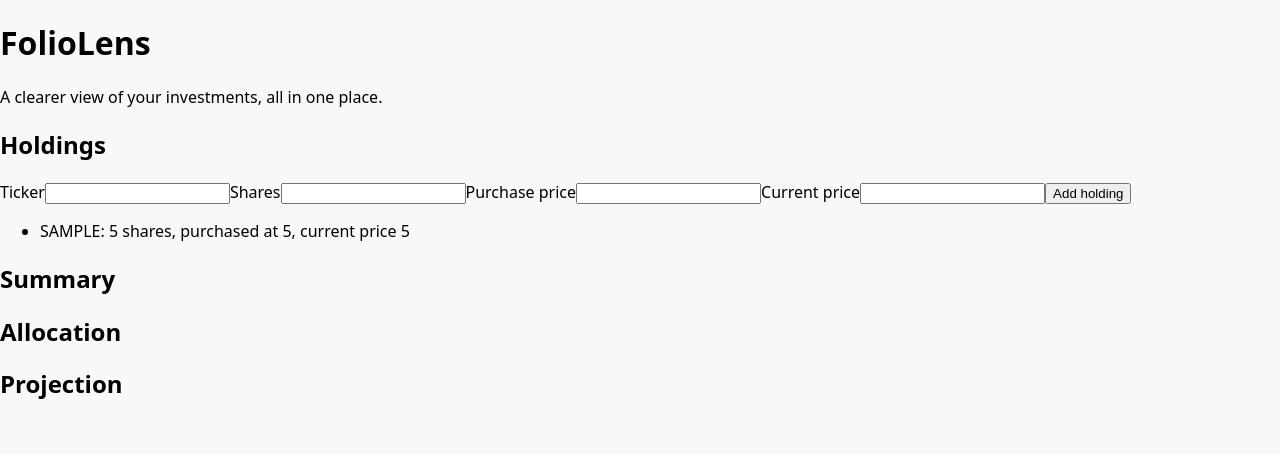
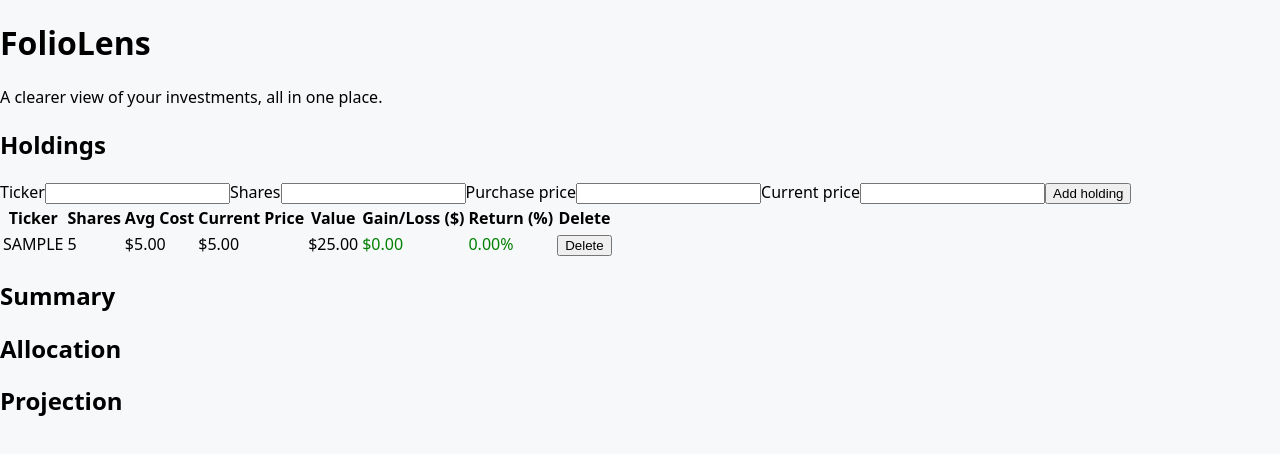
Before and after one commit to ylo16/appco, a React (Vite) app: page / in a window 1280 px wide. Both pictures are taken after typing "Sample", "5", "5", "5" into the empty fields and a click on the button "Add holding". Shown: the top 454 px of the page. Built offline with nearby package versions, Linux system fonts and the light colour scheme.

Commit message:
Add holdings table with gain and loss display

```diff
--- a/src/App.css
+++ b/src/App.css
@@ -1 +1,9 @@
 /* App-specific styles can be added here as the tracker grows. */
+
+.gain {
+  color: green;
+}
+
+.loss {
+  color: red;
+}
--- a/src/App.jsx
+++ b/src/App.jsx
@@ -1,9 +1,10 @@
 import './App.css'
 import HoldingForm from './components/HoldingForm.jsx'
+import HoldingsTable from './components/HoldingsTable.jsx'
 import { useHoldings } from './hooks/useHoldings.js'
 
 function App() {
-  const { holdings, addHolding } = useHoldings()
+  const { holdings, addHolding, removeHolding } = useHoldings()
 
   return (
     <div>
@@ -18,14 +19,7 @@ function App() {
         <section>
           <h2>Holdings</h2>
           <HoldingForm onAdd={addHolding} />
-          <ul>
-            {holdings.map((holding) => (
-              <li key={holding.id}>
-                {holding.ticker}: {holding.shares} shares, purchased at {holding.purchasePrice},
-                current price {holding.currentPrice}
-              </li>
-            ))}
-          </ul>
+          <HoldingsTable holdings={holdings} onRemove={removeHolding} />
         </section>
         <section>
           <h2>Summary</h2>
--- /dev/null
+++ b/src/components/HoldingsTable.jsx
@@ -0,0 +1,59 @@
+import {
+  holdingGain,
+  holdingReturnPct,
+  holdingValue,
+} from '../utils/calculations.js'
+import { formatCurrency, formatPercent } from '../utils/format.js'
+
+function HoldingsTable({ holdings, onRemove }) {
+  // If there are no rows, show a friendly note instead of an empty table.
+  if (holdings.length === 0) {
+    return <p>No holdings yet. Add a position to get started.</p>
+  }
+
+  return (
+    <table>
+      <thead>
+        <tr>
+          <th>Ticker</th>
+          <th>Shares</th>
+          <th>Avg Cost</th>
+          <th>Current Price</th>
+          <th>Value</th>
+          <th>Gain/Loss ($)</th>
+          <th>Return (%)</th>
+          <th>Delete</th>
+        </tr>
+      </thead>
+
+      <tbody>
+        {holdings.map((holding) => {
+          const value = holdingValue(holding)
+          const gain = holdingGain(holding)
+          const returnPct = holdingReturnPct(holding)
+          const gainClass = gain >= 0 ? 'gain' : 'loss'
+          const returnClass = returnPct >= 0 ? 'gain' : 'loss'
+
+          return (
+            <tr key={holding.id}>
+              <td>{holding.ticker}</td>
+              <td>{holding.shares}</td>
+              <td>{formatCurrency(holding.purchasePrice)}</td>
+              <td>{formatCurrency(holding.currentPrice)}</td>
+              <td>{formatCurrency(value)}</td>
+              <td className={gainClass}>{formatCurrency(gain)}</td>
+              <td className={returnClass}>{formatPercent(returnPct)}</td>
+              <td>
+                <button type="button" onClick={() => onRemove(holding.id)}>
+                  Delete
+                </button>
+              </td>
+            </tr>
+          )
+        })}
+      </tbody>
+    </table>
+  )
+}
+
+export default HoldingsTable
--- /dev/null
+++ b/src/utils/format.js
@@ -0,0 +1,18 @@
+// Formats a number as U.S. currency with exactly two decimal places.
+export function formatCurrency(number) {
+  return new Intl.NumberFormat('en-US', {
+    style: 'currency',
+    currency: 'USD',
+    minimumFractionDigits: 2,
+    maximumFractionDigits: 2,
+  }).format(number)
+}
+
+// Formats a percent value like 50 as 50.00%.
+export function formatPercent(number) {
+  return new Intl.NumberFormat('en-US', {
+    style: 'percent',
+    minimumFractionDigits: 2,
+    maximumFractionDigits: 2,
+  }).format(number / 100)
+}
```
